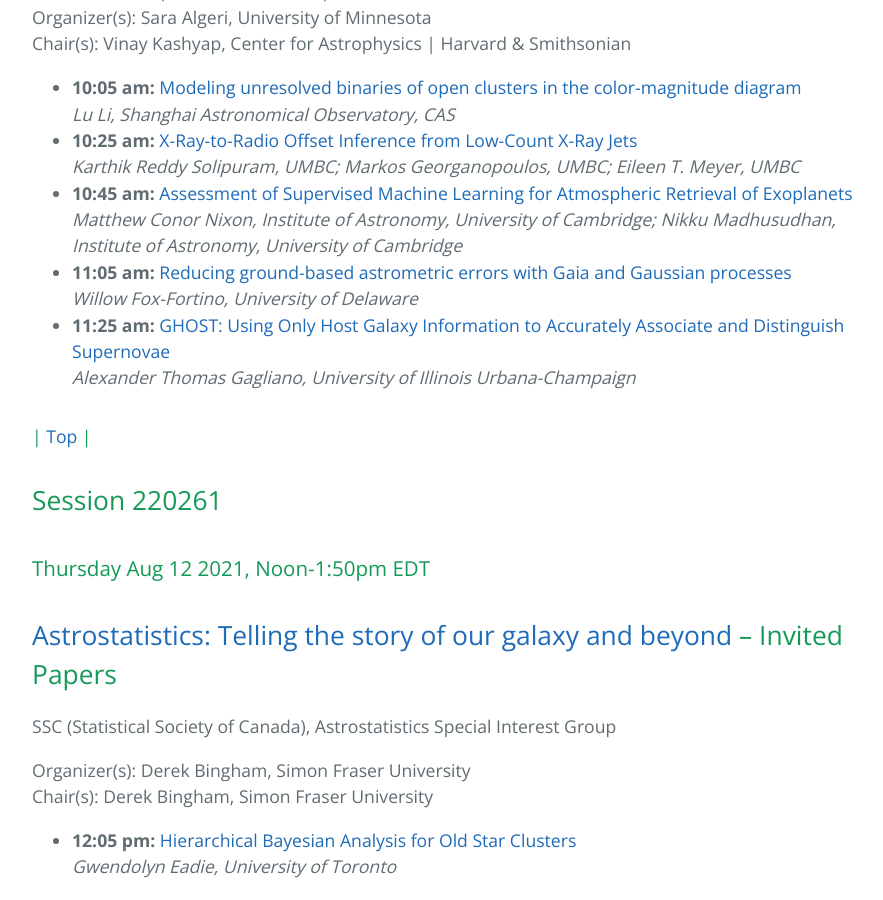
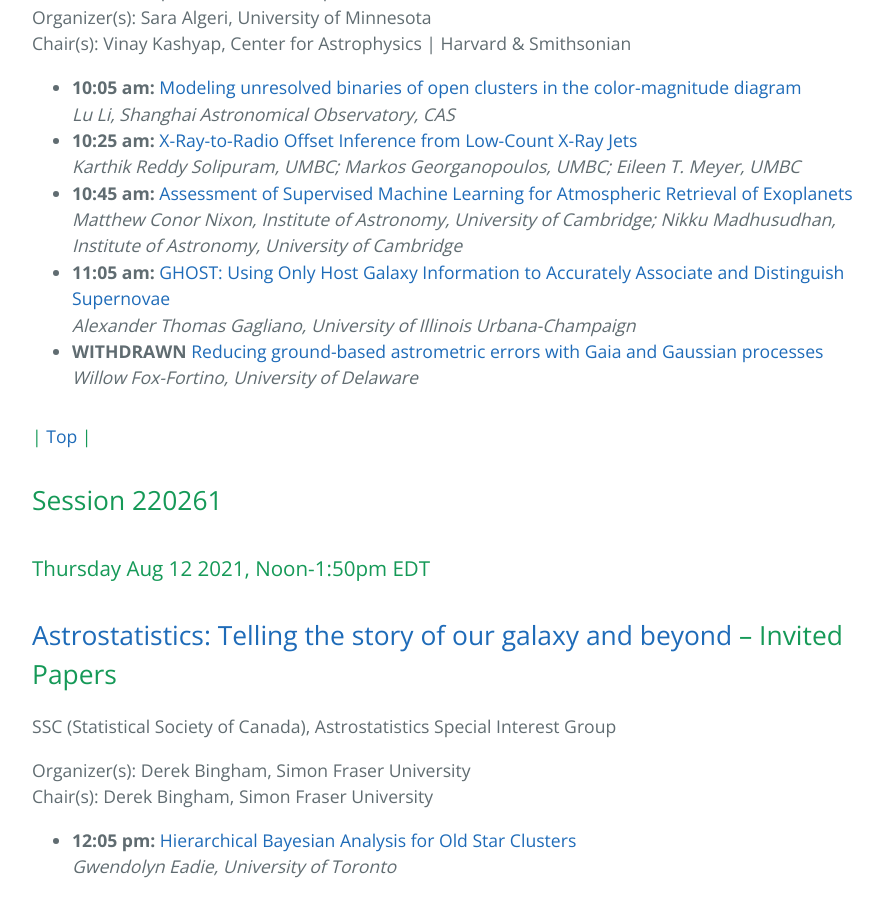
Before and after one commit to aigamstat/aigamstat.github.io, a Jekyll site: the page built from jsm2021/index.md, in a window 1280 px wide and 900 px high, scrolled down 5137 px. Shown: the whole window, without its empty margins (192-1075 px from the left). Built offline with Jekyll 4.4.1, drawn with Linux system fonts in a browser that asks for light colours.

Commit message:
adjusting Student Prize finalist list

```diff
--- a/jsm2021/index.md
+++ b/jsm2021/index.md
@@ -166,10 +166,10 @@ the #jsm2021 channel.
   *Karthik Reddy Solipuram, UMBC; Markos Georganopoulos, UMBC; Eileen T. Meyer, UMBC*
 - **10:45 am:** [Assessment of Supervised Machine Learning for Atmospheric Retrieval of Exoplanets](https://ww2.amstat.org/meetings/jsm/2021/onlineprogram/AbstractDetails.cfm?abstractid=317364)
   *Matthew Conor Nixon, Institute of Astronomy, University of Cambridge; Nikku Madhusudhan, Institute of Astronomy, University of Cambridge*
-- **11:05 am:** [Reducing ground-based astrometric errors with Gaia and Gaussian processes](https://ww2.amstat.org/meetings/jsm/2021/onlineprogram/AbstractDetails.cfm?abstractid=317521)
+- **11:05 am:** [GHOST: Using Only Host Galaxy Information to Accurately Associate and Distinguish Supernovae](https://ww2.amstat.org/meetings/jsm/2021/onlineprogram/AbstractDetails.cfm?abstractid=317566)
+  *Alexander Thomas Gagliano, University of Illinois Urbana-Champaign*
+- **WITHDRAWN** [Reducing ground-based astrometric errors with Gaia and Gaussian processes](https://ww2.amstat.org/meetings/jsm/2021/onlineprogram/AbstractDetails.cfm?abstractid=317521)
   *Willow Fox-Fortino, University of Delaware*
-- **11:25 am:** [GHOST: Using Only Host Galaxy Information to Accurately Associate and Distinguish Supernovae](https://ww2.amstat.org/meetings/jsm/2021/onlineprogram/AbstractDetails.cfm?abstractid=317566)
-  *Alexander Thomas Gagliano, University of Illinois Urbana-Champaign*
 
 #### | [Top](#astrostatistics-sessions-at-jsm) |
 
```
